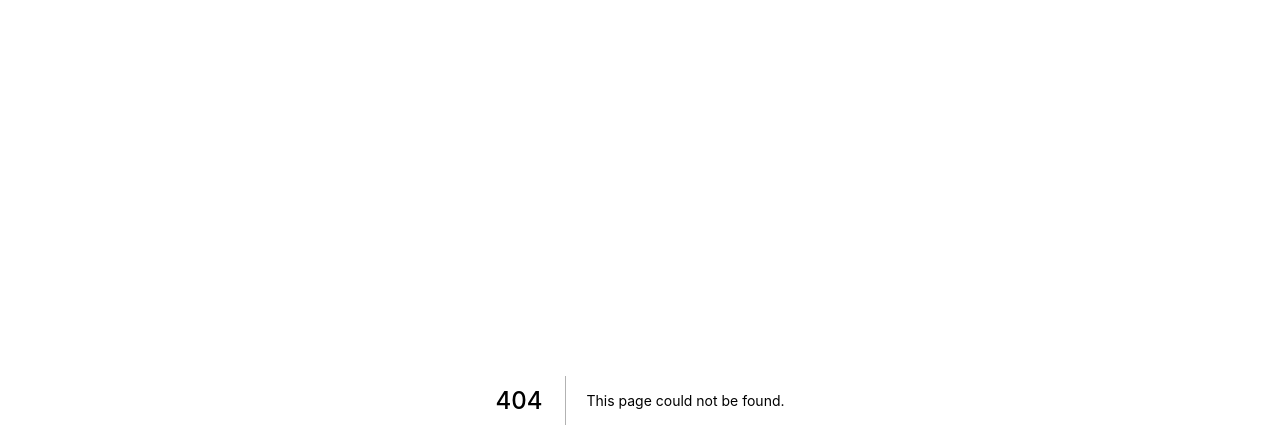
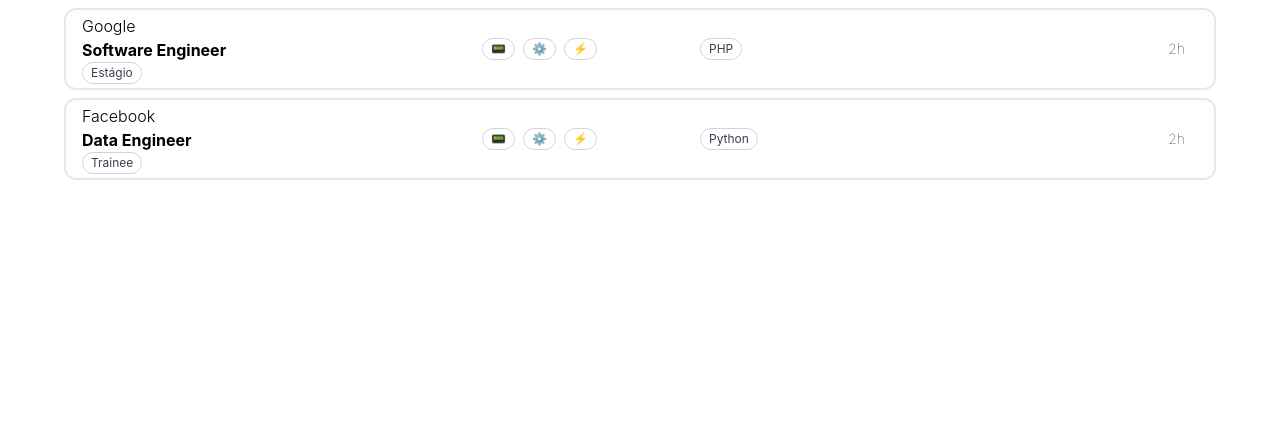
Before and after one commit to poli-vagas/web-old, a Next.js app: page /jobs in a window 1280 px wide. Before the commit this address had no page. Shown: the top 448 px of the page. Built offline with nearby package versions, Linux system fonts and the light colour scheme.

Commit message:
Add Job card component with Tailwind

```diff
--- /dev/null
+++ b/components/Chip.tsx
@@ -0,0 +1,15 @@
+type ChipProps = {
+  children: string
+}
+
+const Chip = ({ children }: ChipProps) => {
+  return (
+    <div className="flex justify-center items-center font-medium py-1 px-2 bg-white rounded-full text-gray-700 bg-gray-100 border border-gray-300 ">
+      <div className="text-xs font-normal leading-none max-w-full flex-initial">
+        { children }
+      </div>
+    </div>
+  )
+};
+
+export default Chip;
--- /dev/null
+++ b/components/CourseChip.tsx
@@ -0,0 +1,26 @@
+import Chip from "./Chip";
+
+type Props = {
+  course: {
+    id: string,
+    name: string,
+  }
+}
+
+const emoji = (courseName: string) => {
+  const map = {
+    'Engenharia Eletrônica e de Computação': '📟',
+    'Engenharia Mecânica': '⚙️',
+    'Engenharia Elétrica': '⚡',
+  };
+
+  return map[courseName] || '';
+}
+
+const CourseChip = ({ course }: Props) => {
+  return (
+    <Chip>{ emoji(course.name) }</Chip>
+  )
+}
+
+export default CourseChip;
--- /dev/null
+++ b/components/Job.tsx
@@ -0,0 +1,50 @@
+import Chip from "./Chip";
+import CourseChip from "./CourseChip";
+import JobTypeChip from "./JobTypeChip";
+
+type JobProps = {
+  title: string,
+  company: {
+    id: string,
+    name: string,
+  }
+  type: 'Estágio' | 'Trainee' | 'Emprego',
+  tags: string[],
+}
+
+const Job = (props: JobProps) => {
+  return (
+    <div className="flex flex-row border-2 md:rounded-xl px-4 py-1 my-2">
+      <div className="w-4/12 flex flex-col mr-2">
+        <div className="font-light truncate">{ props.company.name }</div>
+        <div className="font-bold truncate">{ props.title }</div>
+        <div className="flex">
+          <JobTypeChip type={ props.type }/>
+        </div>
+      </div>
+      <div className="w-2/12 flex flex-wrap my-auto mx-4">
+        <div className="mx-1">
+          <CourseChip course={{ id: 'a', name: 'Engenharia Eletrônica e de Computação'}}/>
+        </div>
+        <div className="mx-1">
+          <CourseChip course={{ id: 'a', name: 'Engenharia Mecânica'}}/>
+        </div>
+        <div className="mx-1">
+          <CourseChip course={{ id: 'a', name: 'Engenharia Elétrica'}}/>
+        </div>
+      </div>
+      <div className="w-4/12 flex flex-nowrap overflow-x-hidden my-auto mx-4">
+        { props.tags.map((tag) => (
+          <div className="mx-1" key={tag}>
+            <Chip>{tag}</Chip>
+          </div>
+        ))}
+      </div>
+      <div className="w-1/12 my-auto text-right font-thin text-sm ml-2">
+        2h
+      </div>
+    </div>
+  )
+}
+
+export default Job;
--- /dev/null
+++ b/components/JobTypeChip.tsx
@@ -0,0 +1,13 @@
+import Chip from "./Chip";
+
+type TypeProps = {
+  type: 'Estágio' | 'Trainee' | 'Emprego',
+}
+
+const JobTypeChip = (props: TypeProps) => {
+  return (
+    <Chip>{ props.type }</Chip>
+  )
+}
+
+export default JobTypeChip;
--- a/package.json
+++ b/package.json
@@ -17,8 +17,11 @@
     "@types/node": "17.0.36",
     "@types/react": "18.0.9",
     "@types/react-dom": "18.0.5",
+    "autoprefixer": "^10.4.7",
     "eslint": "8.16.0",
     "eslint-config-next": "12.1.6",
+    "postcss": "^8.4.14",
+    "tailwindcss": "^3.0.24",
     "typescript": "4.7.2"
   }
 }
--- /dev/null
+++ b/pages/jobs.tsx
@@ -0,0 +1,22 @@
+import Job from "../components/Job"
+
+const Jobs = () => {
+  return (
+    <div className="container max-w-6xl mx-auto md:px-0">
+      <Job
+        title="Software Engineer"
+        company={{ id: 'a', name: 'Google'}}
+        type="Estágio"
+        tags={['PHP']}
+      />
+      <Job
+        title="Data Engineer"
+        company={{ id: 'a', name: 'Facebook'}}
+        type="Trainee"
+        tags={['Python']}
+      />
+    </div>
+  )
+}
+
+export default Jobs
--- /dev/null
+++ b/postcss.config.js
@@ -0,0 +1,6 @@
+module.exports = {
+  plugins: {
+    tailwindcss: {},
+    autoprefixer: {},
+  },
+}
--- a/styles/globals.css
+++ b/styles/globals.css
@@ -1,3 +1,7 @@
+@tailwind base;
+@tailwind components;
+@tailwind utilities;
+
 html,
 body {
   padding: 0;
--- /dev/null
+++ b/tailwind.config.js
@@ -0,0 +1,10 @@
+module.exports = {
+  content: [
+    "./pages/**/*.{js,ts,jsx,tsx}",
+    "./components/**/*.{js,ts,jsx,tsx}",
+  ],
+  theme: {
+    extend: {},
+  },
+  plugins: [],
+}
```
Also changed, not shown: 1 other file (tests, documents, lock files or other folders).
